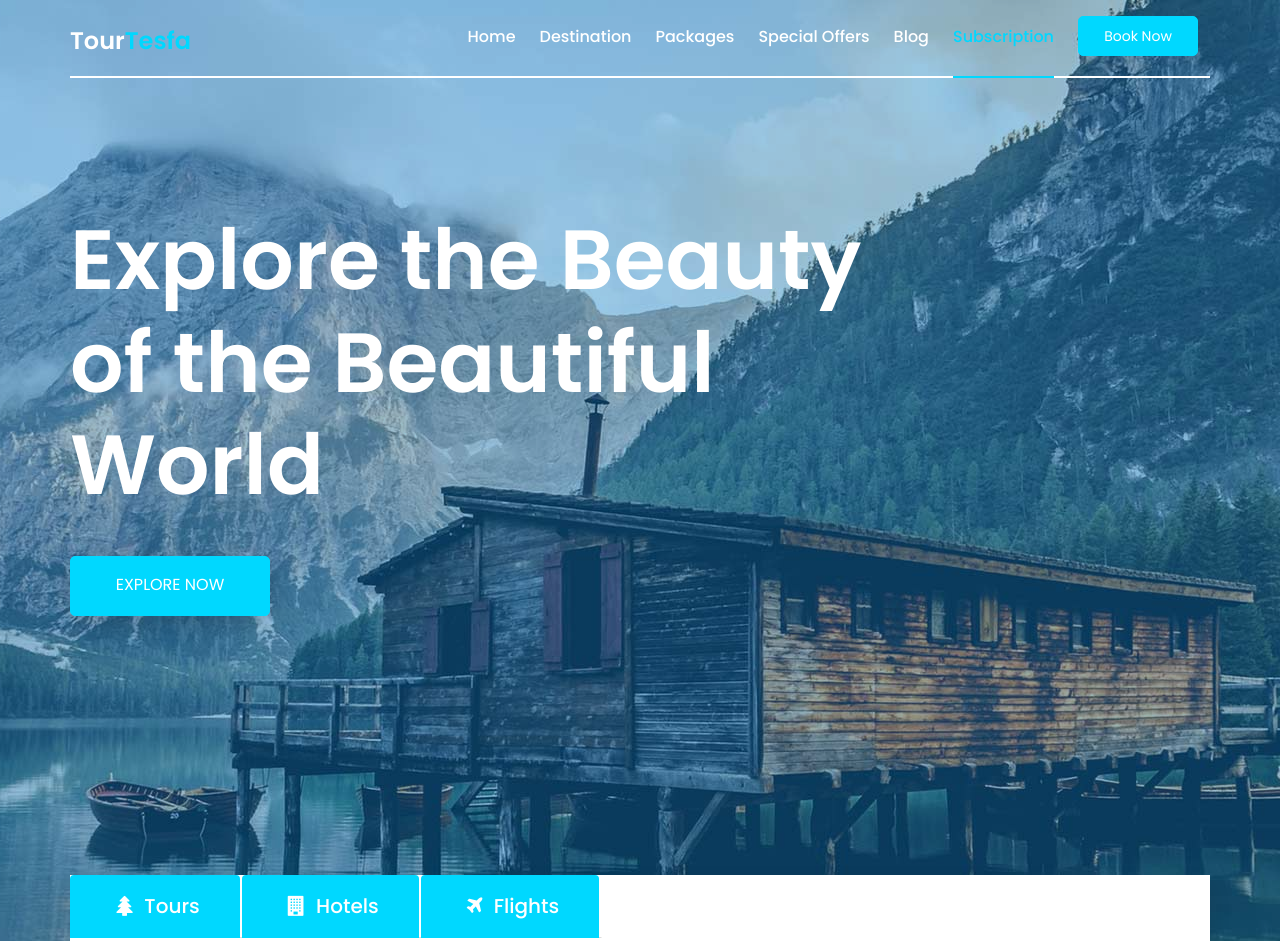
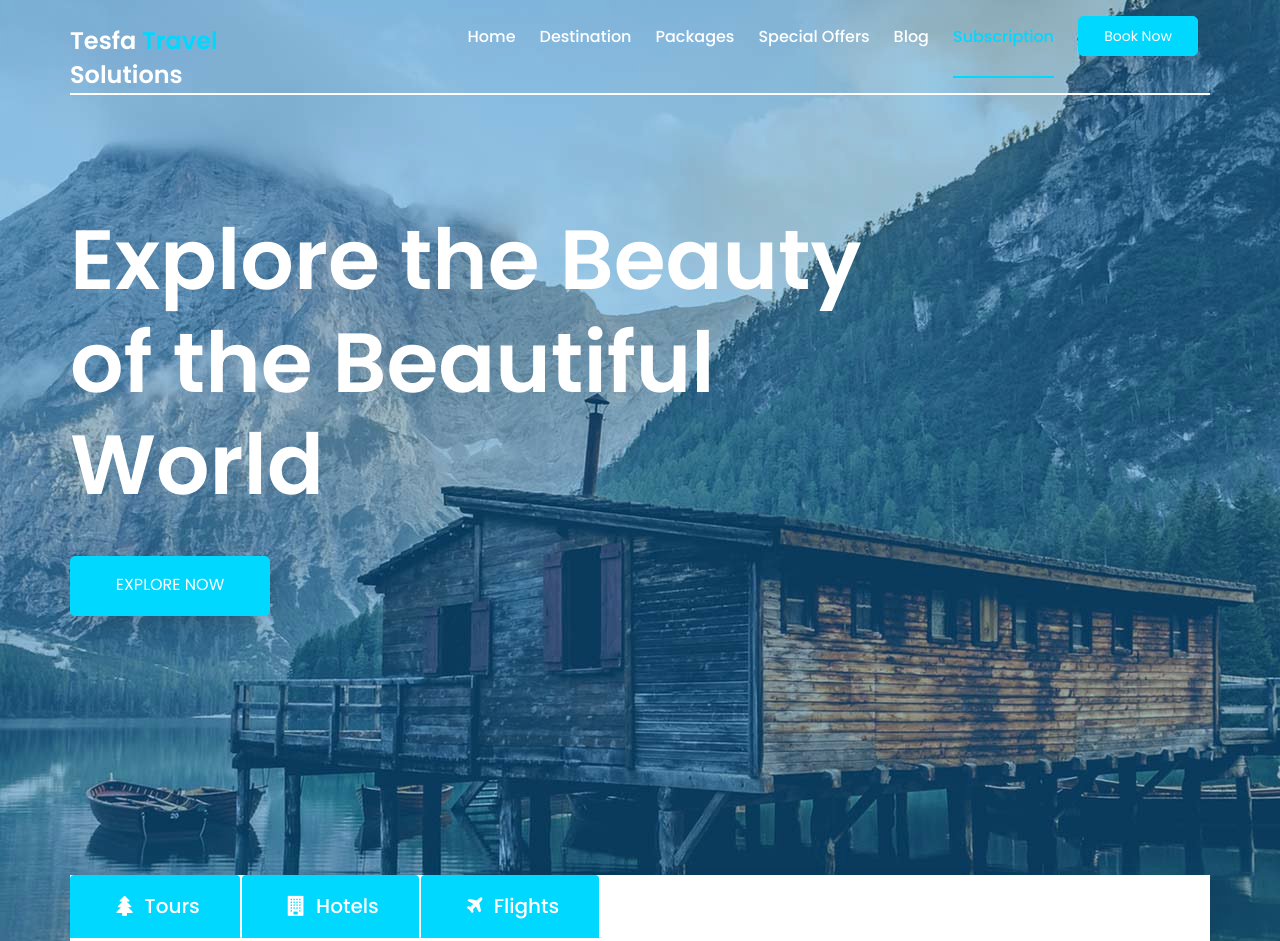
Before and after one commit to Reman-tsega/Pilot-tour-and-travle, a plain HTML site: page index.html in a window 1280 px wide. Shown: the top 941 px of the page. Drawn offline with nearby package versions, Linux system fonts and the light colour scheme.

Commit message:
Update index.html

```diff
--- a/index.html
+++ b/index.html
@@ -74,7 +74,7 @@
 						<div class="col-sm-2">
 							<div class="logo">
 								<a href="index.html">
-									tour<span>Tesfa</span>
+									Tesfa<span> Travel</span> solutions
 								</a>
 							</div><!-- /.logo-->
 						</div><!-- /.col-->
```
